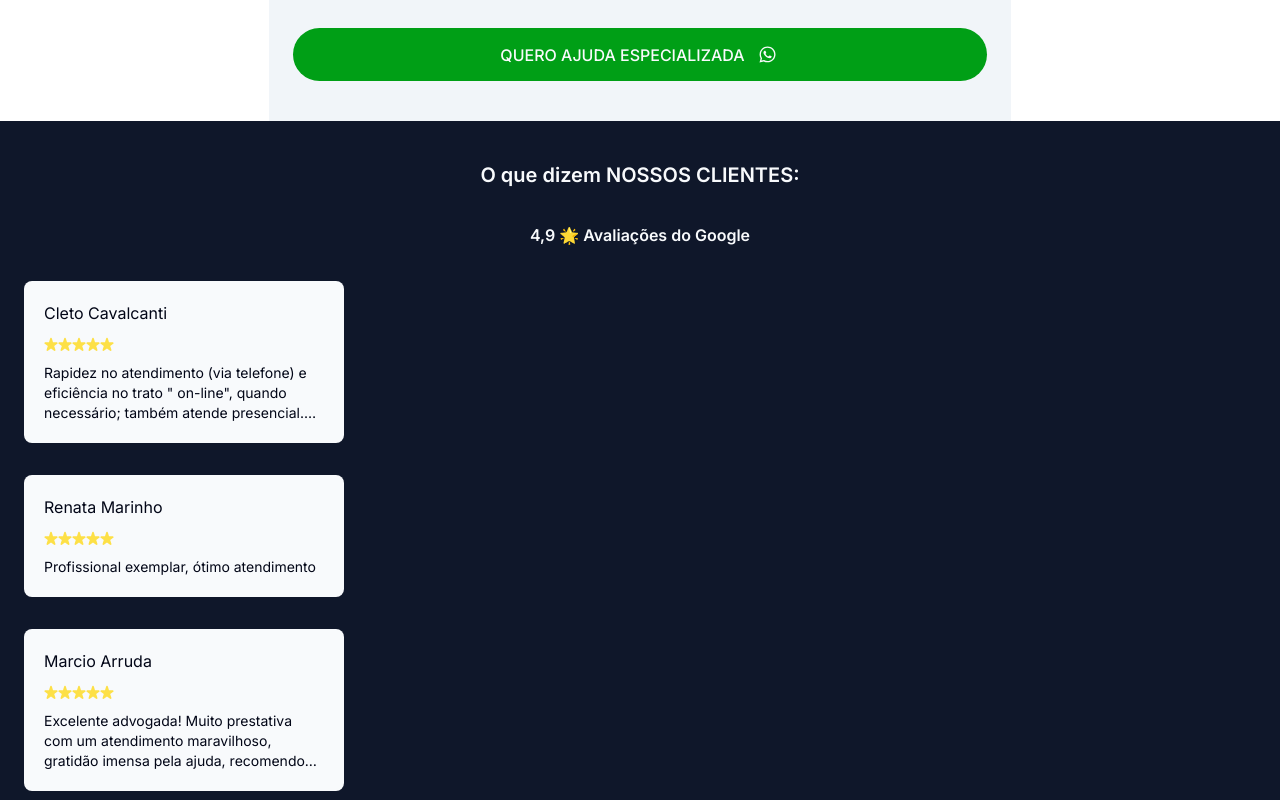
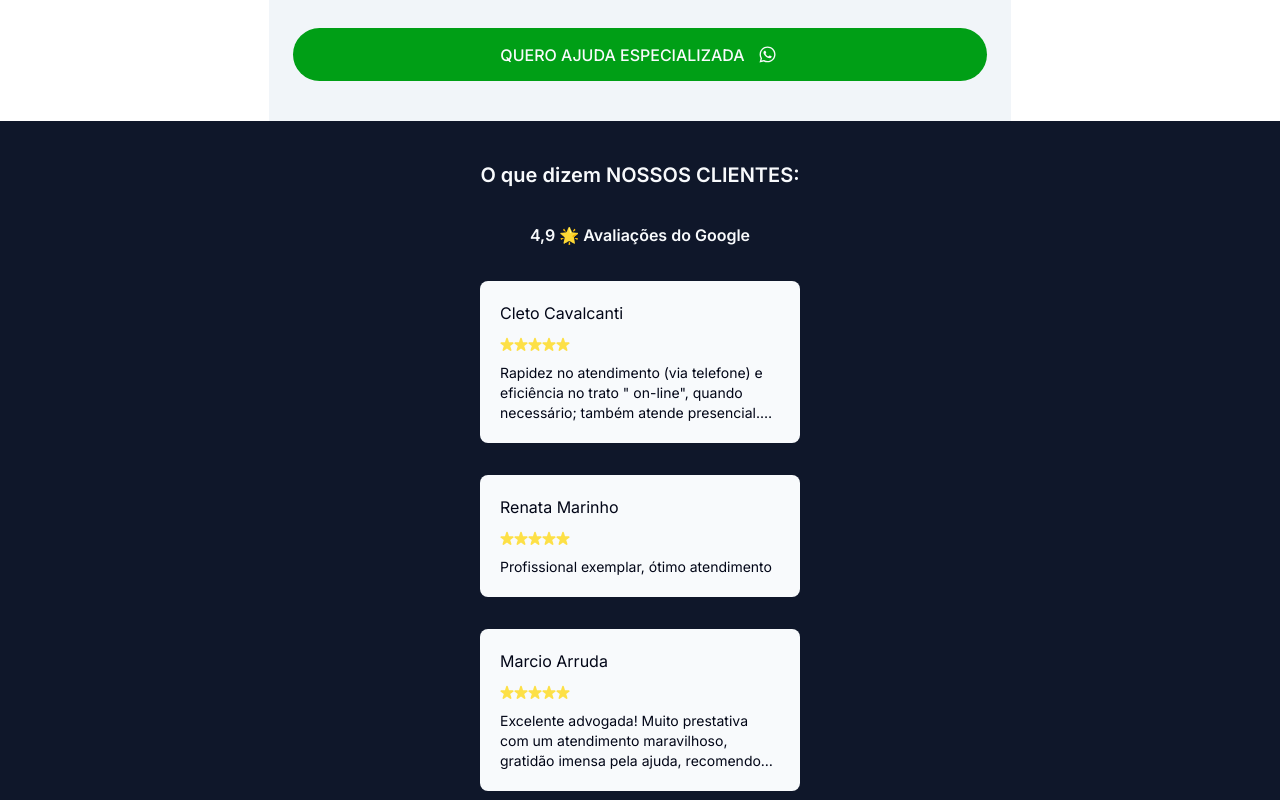
Before and after one commit to matheusmfl/tarsila-cavalcante-advogada, a Next.js app: page /divorcio in a window 1280 px wide. Shown: the part 2320-3120 px from the top of the page. Built offline with nearby package versions, Linux system fonts and the light colour scheme.

Commit message:
Update Section3 Items

```diff
--- a/src/app/components/divorcio/Section3.tsx
+++ b/src/app/components/divorcio/Section3.tsx
@@ -2,7 +2,7 @@ import { CardsGoogleDivorcio } from './microComponents/CardsGoogleDivorcio'
 
 export function Section3() {
   return (
-    <section className="py-10 px-6 flex flex-col gap-8 bg-slate-900 w-full">
+    <section className="py-10 px-6 flex items-center justify-center flex-col gap-8 bg-slate-900 w-full">
       <h2 className="text-center text-slate-50 font-roboto text-xl font-semibold leading-7">
         O que dizem NOSSOS CLIENTES:
       </h2>
```
